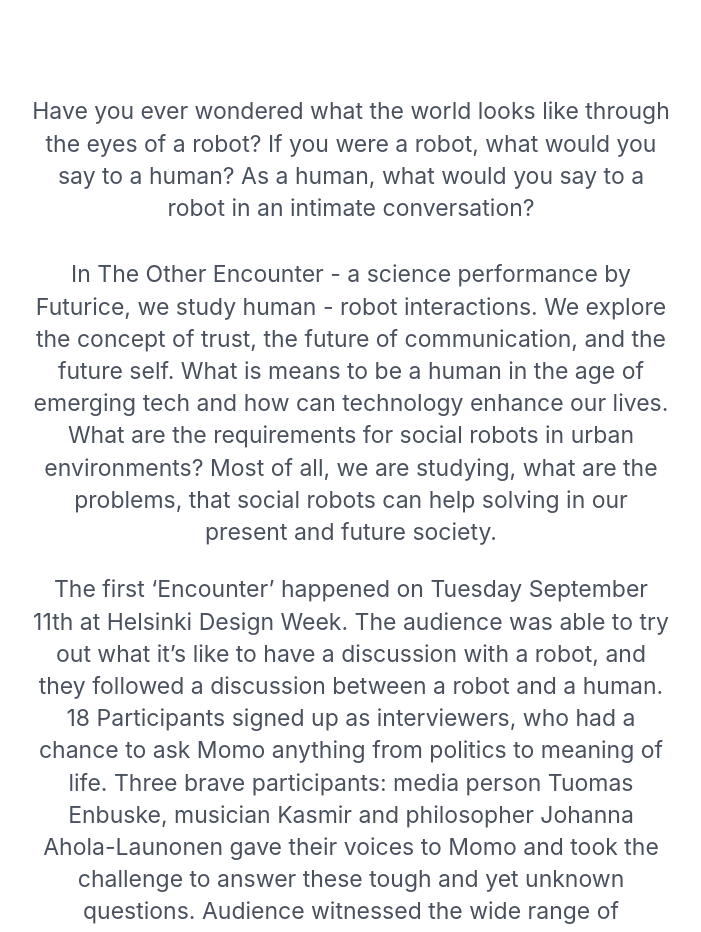
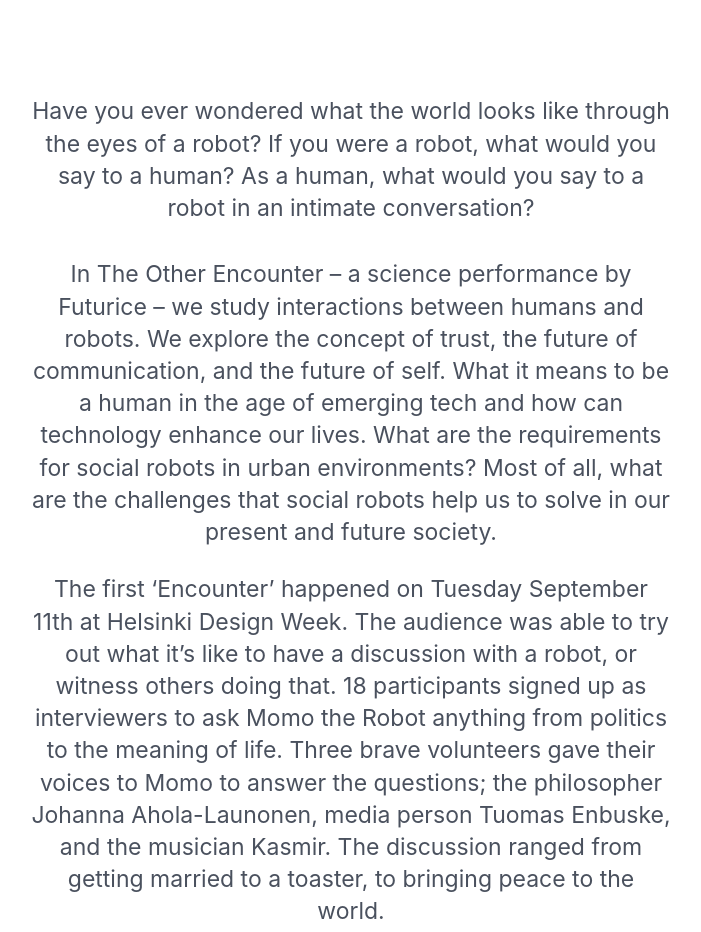
Before and after one commit to futurice/spiceprogram, a Jekyll site: the page built from other-encounter/index.html, in a window 1280 px wide and 1400 px high, scrolled down 737 px. Shown: the top 932 px of the window, without its empty margins (289-990 px from the left). Built offline with Jekyll 4.4.1, drawn with Linux system fonts in a browser that asks for light colours; nearby versions of some CDN libraries; some of the changed text lies outside the part shown.

Commit message:
Improving the texts a bit

```diff
--- a/other-encounter/index.html
+++ b/other-encounter/index.html
@@ -23,11 +23,11 @@
       <h2></h2>
       <p class="shortphrase">Have you ever wondered what the world looks like through the eyes of a robot? If you were a robot, what would you say to a human? As a human, what would you say to a robot in an intimate conversation?</p>
       </p>
-      <p class="shortphrase">In The Other Encounter - a science performance by Futurice, we study human - robot interactions. We explore the concept of trust, the future of communication, and the future self. What is means to be a human in the age of emerging tech and how can technology enhance our lives. What are the requirements for social robots in urban environments? Most of all, we are studying, what are the problems, that social robots can help solving in our present and future society.
+      <p class="shortphrase">In The Other Encounter – a science performance by Futurice – we study interactions between humans and robots. We explore the concept of trust, the future of communication, and the future of self. What it means to be a human in the age of emerging tech and how can technology enhance our lives. What are the requirements for social robots in urban environments? Most of all, what are the challenges that social robots help us to solve in our present and future society.
       </p>
-      <p class="shortphrase">The first ‘Encounter’ happened on Tuesday September 11th at Helsinki Design Week. The audience was able to try out what it’s like to have a discussion with a robot, and they followed a discussion between a robot and a human. 18 Participants signed up as interviewers, who had a chance to ask Momo anything from politics to meaning of life. Three brave participants: media person Tuomas Enbuske, musician Kasmir and philosopher Johanna Ahola-Launonen gave their voices to Momo and took the challenge to answer these tough and yet unknown questions. Audience witnessed the wide range of discussion from getting married to a toaster - to building a world wide peace.
+      <p class="shortphrase">The first ‘Encounter’ happened on Tuesday September 11th at Helsinki Design Week. The audience was able to try out what it’s like to have a discussion with a robot, or witness others doing that. 18 participants signed up as interviewers to ask Momo the Robot anything from politics to the meaning of life. Three brave volunteers gave their voices to Momo to answer the questions; the philosopher Johanna Ahola-Launonen, media person Tuomas Enbuske, and the musician Kasmir. The discussion ranged from getting married to a toaster, to bringing peace to the world.
       </p>
-      <p class="shortphrase">Momo met its guests in the window of the Columbia Road - a digital growth consultancy by Futurice. The Helsinki Design Week audience could walk by, watch the discussion and listen to the conversations from the speakers outside. The first Other Encounter -event was a co-operation between Futurice, Futurice Robotics, Columbia Road and Apple Cyber Collective.
+      <p class="shortphrase">Momo met the guests seated at the shop window of the Columbia Road office in central Helsinki. The Helsinki Design Week audience could walk by, watch and listen the discussion. This first Other Encounter -event was a co-operation between Futurice, Futurice Robotics, Columbia Road and Apple Cyber Collective. Helsinki Digitalents helped us to record the event.
       </p>
     </div>
   </div>
```
Also changed, not shown: 1 other file.
